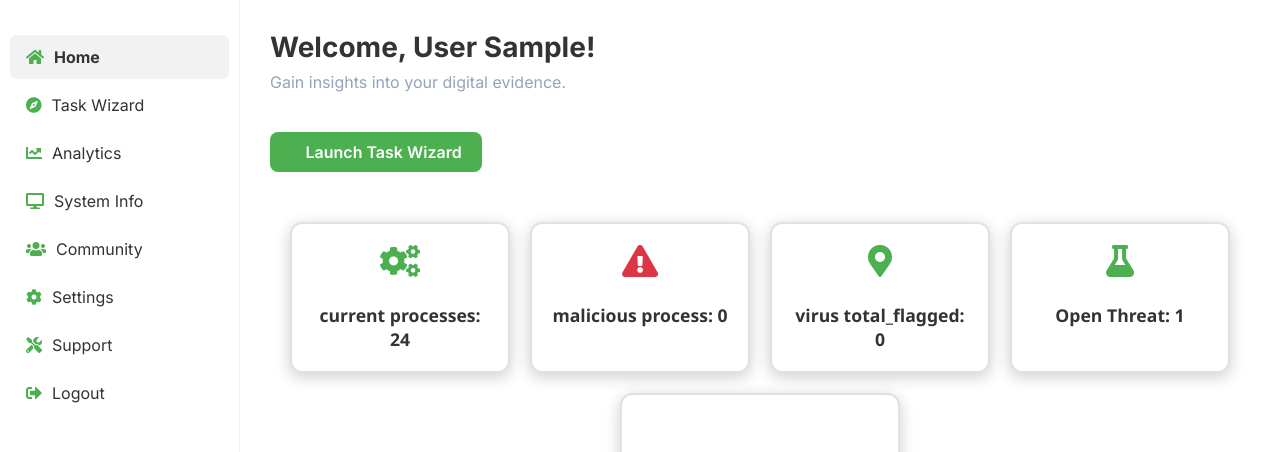
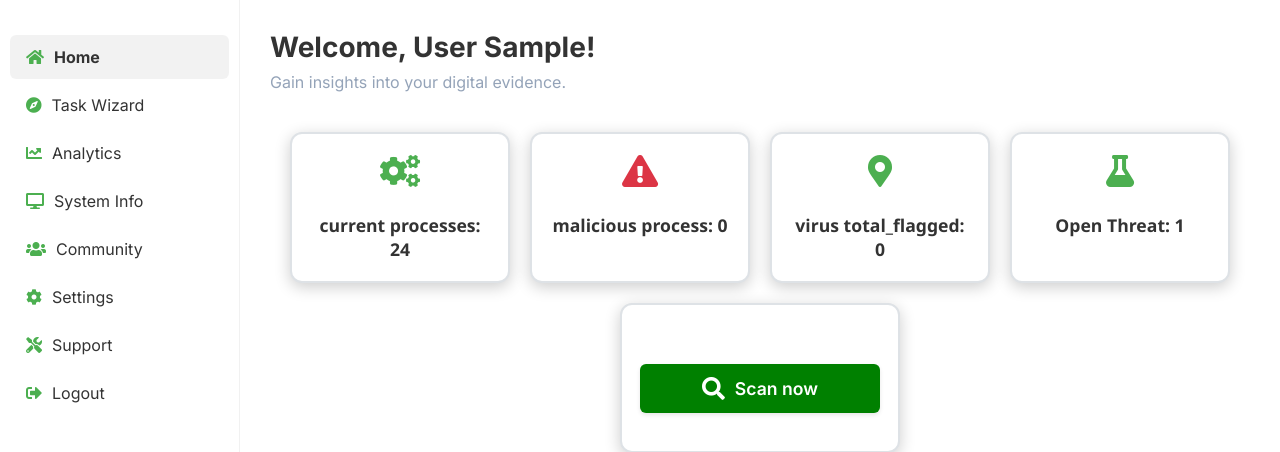
Before and after one commit to chim2025/AI-Powered-Digital-Evidence-authentication-system-using-Django-and-JS, a Django app: template frontend/templates/dashboard.html in a window 1280 px wide. Shown: the part 50-502 px from the top of the page. Run offline with Django 5.2, Linux system fonts and the light colour scheme; the template is opened without the code that fills it, so the values that code supplies are empty; the visitor is signed in with stand-in values (Sample User, id 1); parts of the project's set-up code (start-up, migrations or seed data) failed here and were passed over.

Commit message:
Remove the Launch Task Wizard
If it breaks revert back to previous commit

```diff
--- a/frontend/templates/dashboard.html
+++ b/frontend/templates/dashboard.html
@@ -162,7 +162,7 @@
     <div class="first_info">
     <div class="welcome">Welcome, {{user.last_name}} {{user.first_name}}!</div>
     <div class="description">Gain insights into your digital evidence.</div>
-    <button class="task-button task-wizard-trigger"><i class="fas fa-compass"></i>Launch Task Wizard</button>
+    <!-- <button class="task-button task-wizard-trigger"><i class="fas fa-compass"></i>Launch Task Wizard</button> -->
     </div>
     <div class="process_details">
       <div class="current_processes"></div>
```
